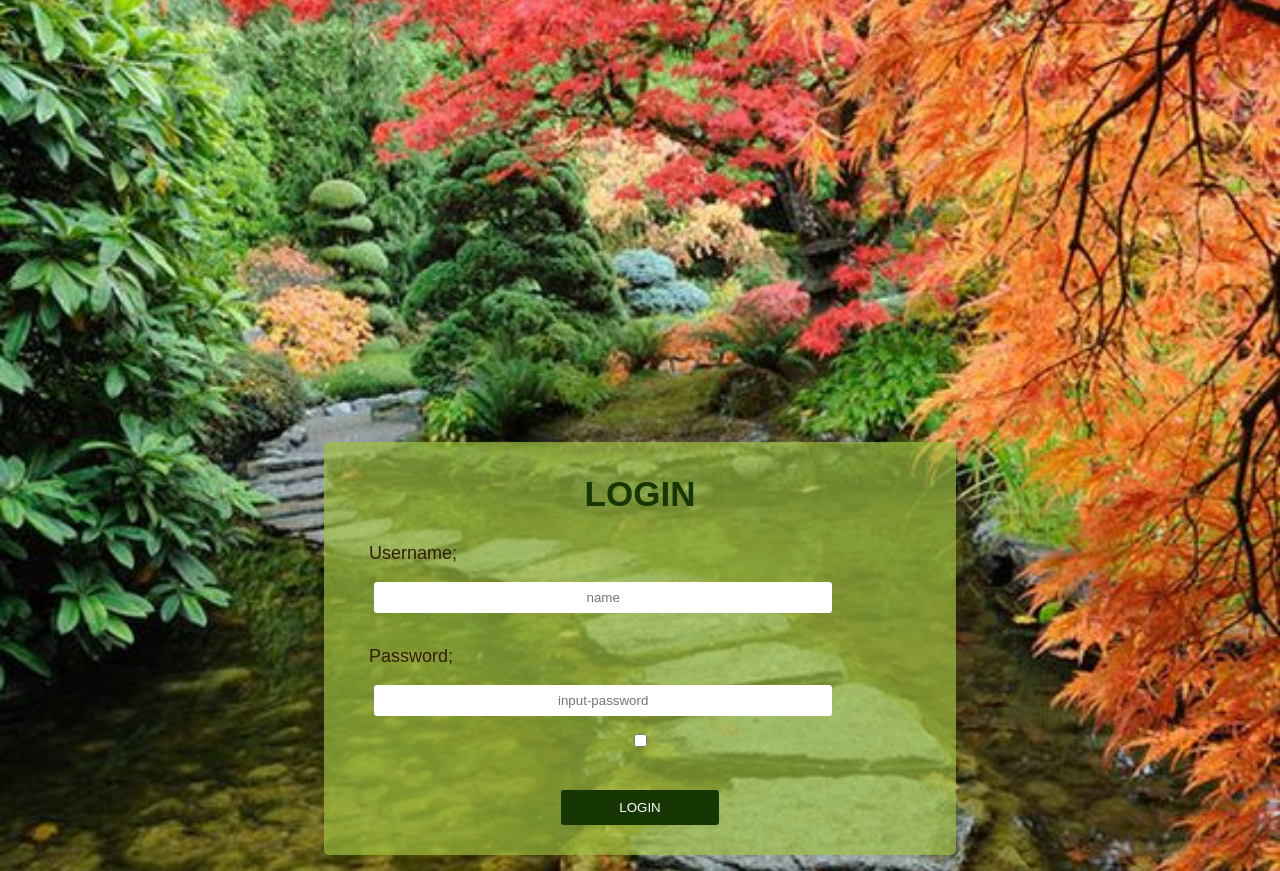
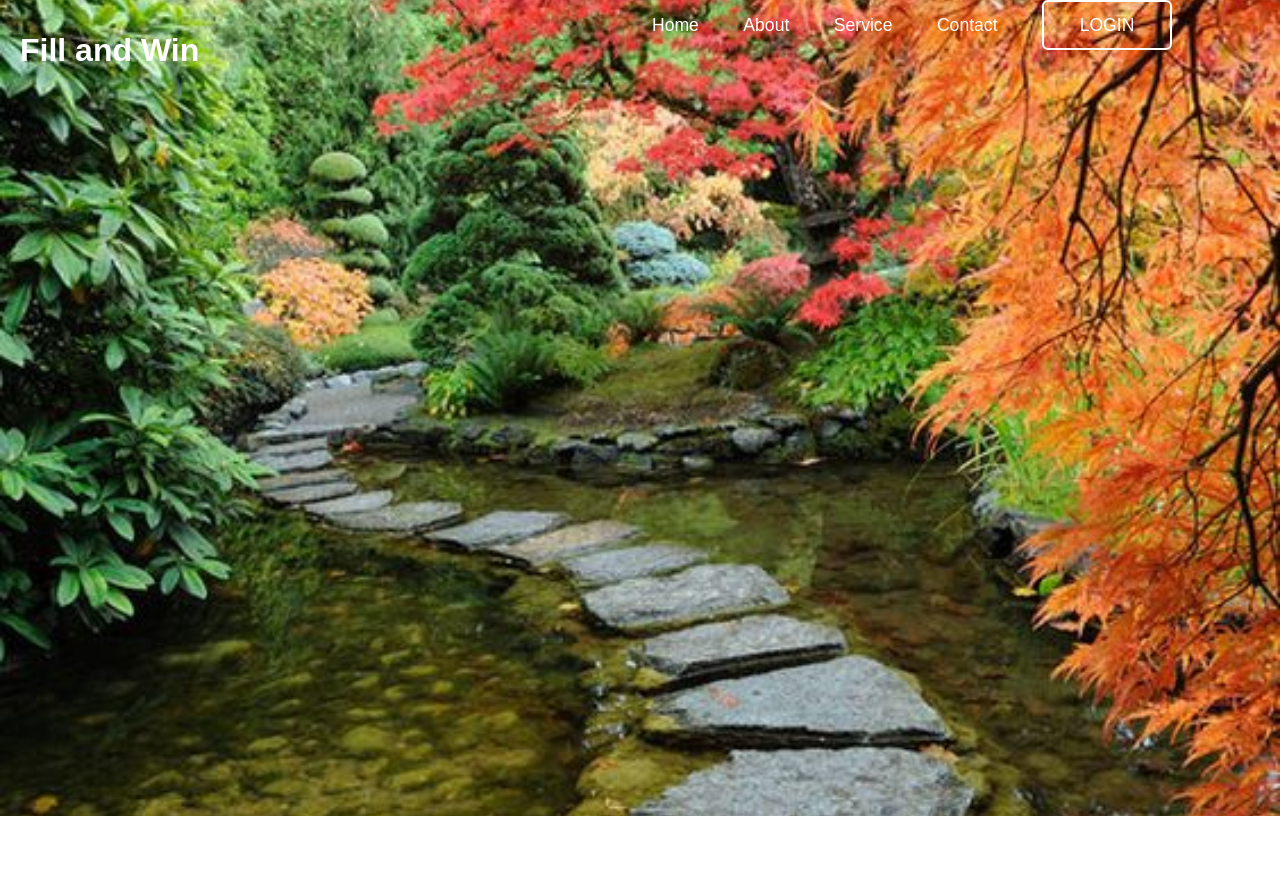
Before and after one commit to nsamedaisy/JS-Login-form, a plain HTML site: page index.html in a window 1280 px wide. After the commit the page ends 816 px from the top, so only its background shows below. Drawn offline with Linux system fonts and the light colour scheme.

Commit message:
login commit

```diff
--- a/assets/css/style.css
+++ b/assets/css/style.css
@@ -2,23 +2,93 @@ body {
 	background-image: url("../images/forest.jpg");
 	background-size: cover;
 	background-repeat: no-repeat;
-	height: 100%;
+	display: flex;
+	height: 100vh;
 	background-position: center;
 	object-fit: cover;
 	font-family: Arial, Helvetica, sans-serif;
 }
 
+header {
+	position: fixed;
+	top: 0;
+	left: 0;
+	width: 90%;
+	padding: 0 20px ;
+	display: flex;
+	justify-content: space-between;
+}
+
+.logo {
+	font-size: 2em;
+	color: #fff;
+	user-select: none;
+}
+
+.navigation a {
+	position: relative;
+	font-size: 1.1em;
+	color: white;
+	text-decoration: none;
+	margin-left: 40px;
+}
+
+.navigation a::after {
+	content: '';
+	position: absolute;
+	/* width: 100vw; */
+	height: 3px;
+	background: white;
+	left: 0;
+	bottom: -6px;
+	border-radius: 5px;
+	transform-origin: right;
+	transform: scaleX(0);
+	transition: transform 0.5s;
+}
+
+.navigation a:hover::after {
+	transform-origin: left;
+	transform: scaleX(1);
+}
+
+.navigation .btnlogin {
+	width: 130px;
+	height: 50px;
+	background: transparent;
+	border: 2px solid white;
+	outline: none;
+	border-radius: 6px;
+	cursor: pointer;
+	font-size: 1.1em;
+	color: white;
+	font-weight: 500;
+	margin-left: 40px;
+}
+
+.navigation .btnlogin:hover {
+	background: white;
+	color: black;
+}
+
 .form {
 	background-color: #a2c541a9;
-	width: 50%;
+	backdrop-filter: blur(20px);
+	box-shadow: 0 0 30px #00000080;
+	width: 40vw;
 	margin: auto;
-	height: 50vh;
+	height: fit-content;
 	color: #331d01;
 	padding: 3px 0 10px 0;
 	font-size: 18px;
-	margin-top: 35%;
-	border-radius: 5px;
+	border-radius: 10px;
 	position: relative;
+	justify-content: center;
+	visibility: hidden;
+}
+
+.open-form {
+	visibility: visible;
 }
 
 .form h2 {
@@ -40,6 +110,7 @@ body {
 	text-align: center;
 	margin-left: 50px;
 	margin-bottom: 15px;
+	background: #a6cd32;
 }
 
 
@@ -58,4 +129,6 @@ body {
 	color: white;
 	background-color: #163701;
 	cursor: pointer;
+	outline: none;
+	border: none;
 }
--- a/index.html
+++ b/index.html
@@ -8,19 +8,31 @@
   <link rel="stylesheet" href="./assets/css/style.css">
 </b>
 <body>
-    <div class="form">
+	<header>
+		<h3 class="logo">Fill and Win</h3>
+		<nav class="navigation">
+			<a href ="#">Home</a>
+			<a href ="#">About</a>
+			<a href ="#">Service</a>
+			<a href ="#">Contact</a>
+			<button class="btnlogin" id="login" onclick="openForm()">LOGIN</button>
+		</nav>
+	</header>
+
+    <div class="form" id="pop-upform">
       <h2>LOGIN</h2>
       <p>Username;</p>
       <input class="box" type="text" name="" placeholder="name">
       <p>Password;</p>
 			<div class="flex">
 					<input class="box" type="text" name="" placeholder="input-password" id="pass">
+					<p id="error"></p>
           <input type="checkbox" onclick="myfunction()">
-        <button class="submit" type="submit" name="" value="LOGIN" onclick="validate()">LOGIN</button>
+        <button class="submit" type="submit" name="" value="LOGIN" onclick="validate()">Submit</button>
 			</div>
     </div>
 		<div>
-			<p id="length"></p>
+
 		</div>
 
 		<script src="./main.js"></script>
--- a/main.js
+++ b/main.js
@@ -9,15 +9,26 @@ function myfunction() {
     }
 }
 
+var password = document.getElementById("pass");
+var passCheck = document.getElementById("error");
+
 function validate() {
-    var password = document.getElementById("pass");
-    var length = document.getElementById("length");
 
-    if (password.Value.length >= 8) {
-        alert("Login successful");
-        return false;
-    }
-    else {
-        alert("Login failed");
-    }
+     if (password.value.length <= 8) {
+			// alert("Password too short")
+			passCheck.innerHTML = "password shouldnt be less than 8 characters"
+		}
+		else {
+			passCheck.innerHTML = "Thank you for loging in"
+		}
 }
+
+var loginform = document.getElementById("pop-upform");
+
+function openForm() {
+	loginform.classList.add("open-form")
+}
+
+function closeForm() {
+	loginform.classList.remove("open-form")
+}
```
